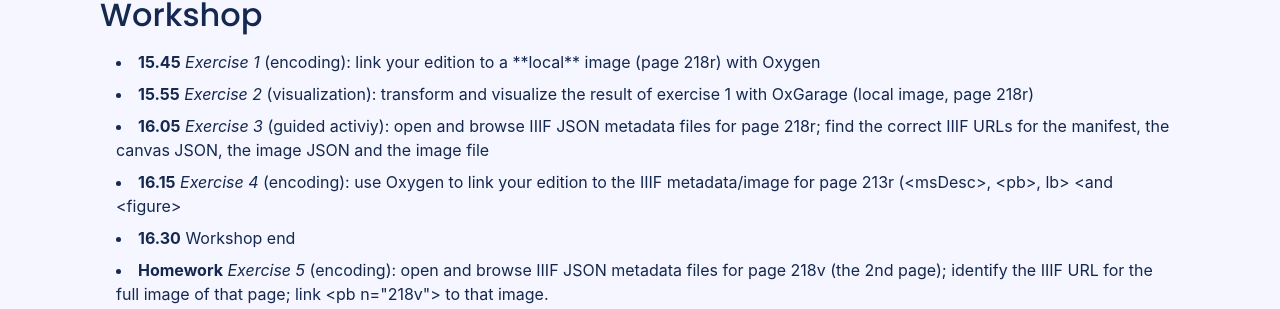
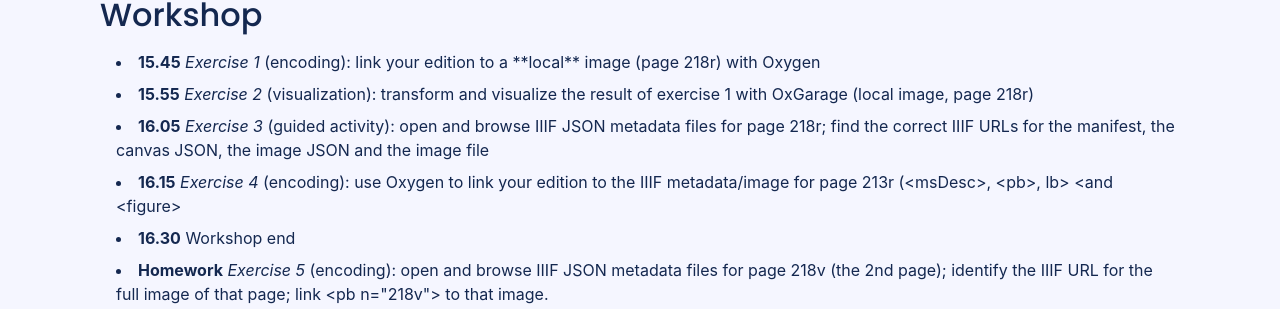
Before and after one commit to vedph/summercamp, a Jekyll site: the page built from materials/monella/plan/index.html, in a window 1280 px wide. Shown: the part 598-907 px from the top of the page. Built offline with Jekyll 4.4.1, drawn with Linux system fonts in a browser that asks for light colours; nearby versions of some CDN libraries; some web fonts are replaced.

Commit message:
Fix typo

```diff
--- a/materials/monella/plan/index.html
+++ b/materials/monella/plan/index.html
@@ -25,7 +25,7 @@ subcategory: plan
     <li><strong>15.45</strong> <em>Exercise 1</em> (encoding): link your edition to a **local** image (page 218r) with Oxygen</li>
     <li><strong>15.55</strong> <em>Exercise 2</em> (visualization): transform and visualize the result of exercise 1
         with OxGarage (local image, page 218r)</li>
-    <li><strong>16.05</strong> <em>Exercise 3</em> (guided activiy): open and browse IIIF JSON metadata files for page 218r;
+    <li><strong>16.05</strong> <em>Exercise 3</em> (guided activity): open and browse IIIF JSON metadata files for page 218r;
         find the correct IIIF URLs for the manifest, the canvas JSON, the image JSON and the image file</li>
     <li><strong>16.15</strong> <em>Exercise 4</em> (encoding): use Oxygen to link your edition to the IIIF metadata/image for page 213r
         (&lt;msDesc&gt;, &lt;pb&gt;, lb&gt; &lt;and &lt;figure&gt;</li>
```
